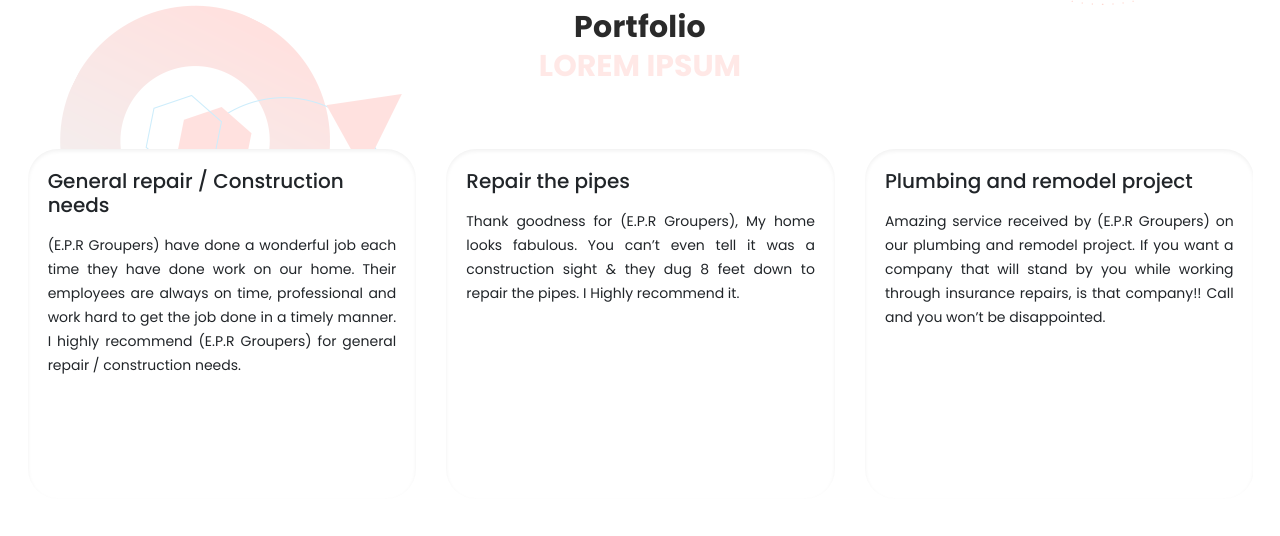
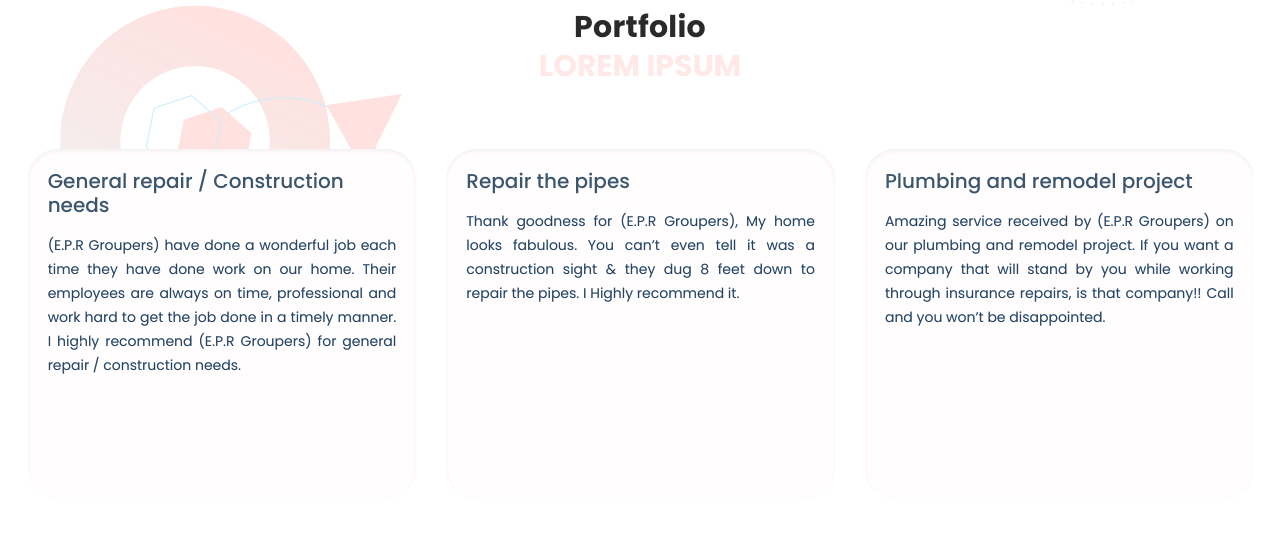
Before and after one commit to eprgroupers/staticsite, a plain HTML site: page index.html in a window 1280 px wide. Shown: the part 2506-3042 px from the top of the page. Drawn offline with nearby package versions, Linux system fonts and the light colour scheme; grey boxes are pictures that could not be loaded.

Commit message:
portfolio style added

```diff
--- a/assets/css/templatemo-onix-digital.css
+++ b/assets/css/templatemo-onix-digital.css
@@ -1301,7 +1301,7 @@
   border-radius: 30px;
   padding: 20px;
   height: 350px;
-  background-color: #ffffff;
+  background-color: #fffdfd;
   /* box-shadow: rgb(204, 219, 232) 1px 1px 2px 0px inset, rgba(255, 255, 255, 0.5) -1px -1px 2px 1px ; */
   /* box-shadow: rgba(0, 0, 0, 0.1) 0px 4px 12px; */
   box-shadow: rgba(0, 0, 0, 0.06) 0px 2px 4px 0px inset;
@@ -1309,10 +1309,13 @@
 }
 
 .owl-portfolio .portfolio-content .justify{
-  text-align: justify !important
-}
-.portfolio-content p{
+  text-align: justify !important;
+  color: rgb(49, 64, 92);
+  text-shadow: 0.1px 0.1px 0.2px #9bdbf8;
+}
+.portfolio-content h5{
   /* text-shadow: 0.1px 0.1px 20px rgb(0, 0, 0) ; */
+  color: #3B566E;
 }
 
 .owl-portfolio .owl-nav {
```
